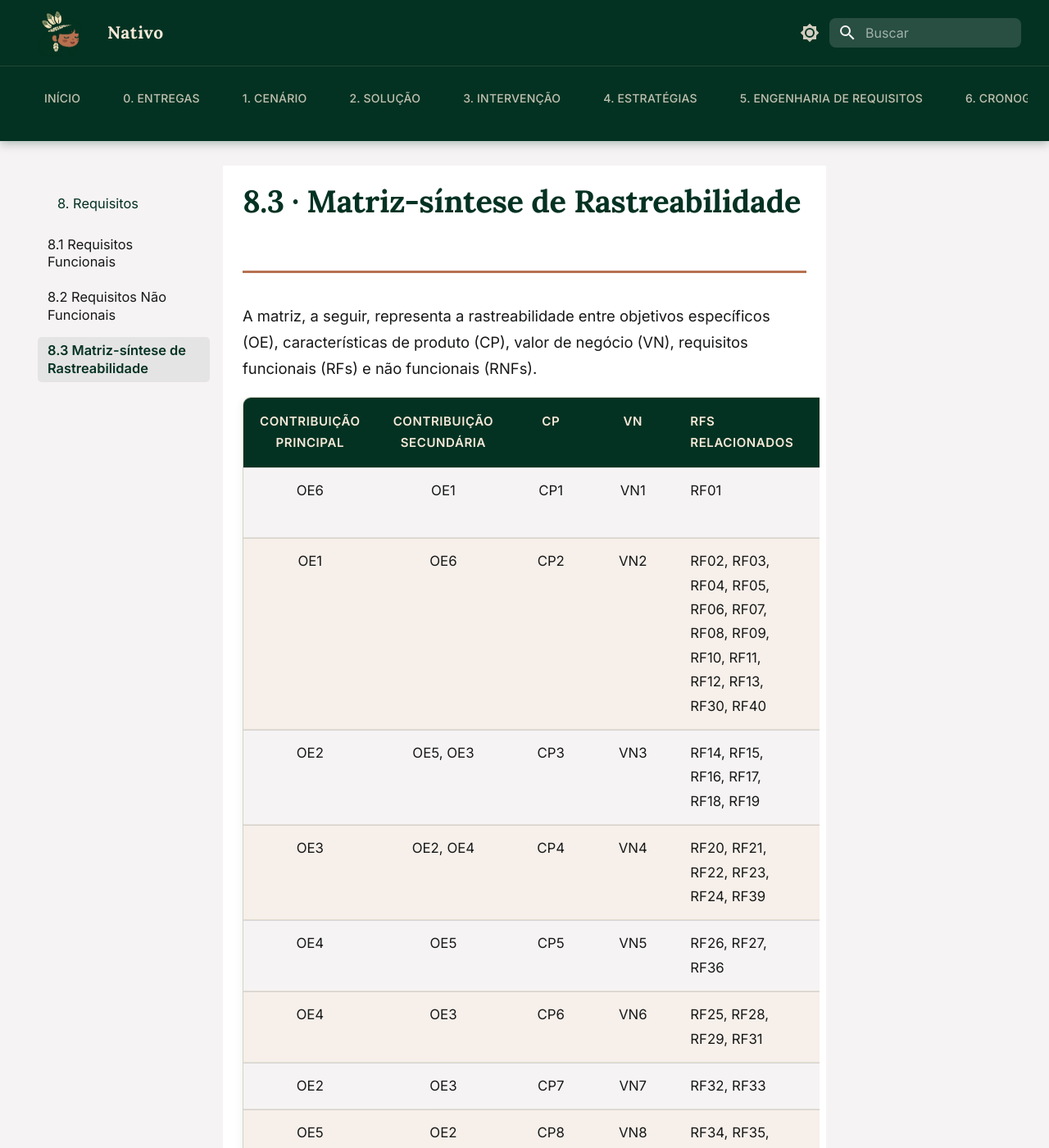
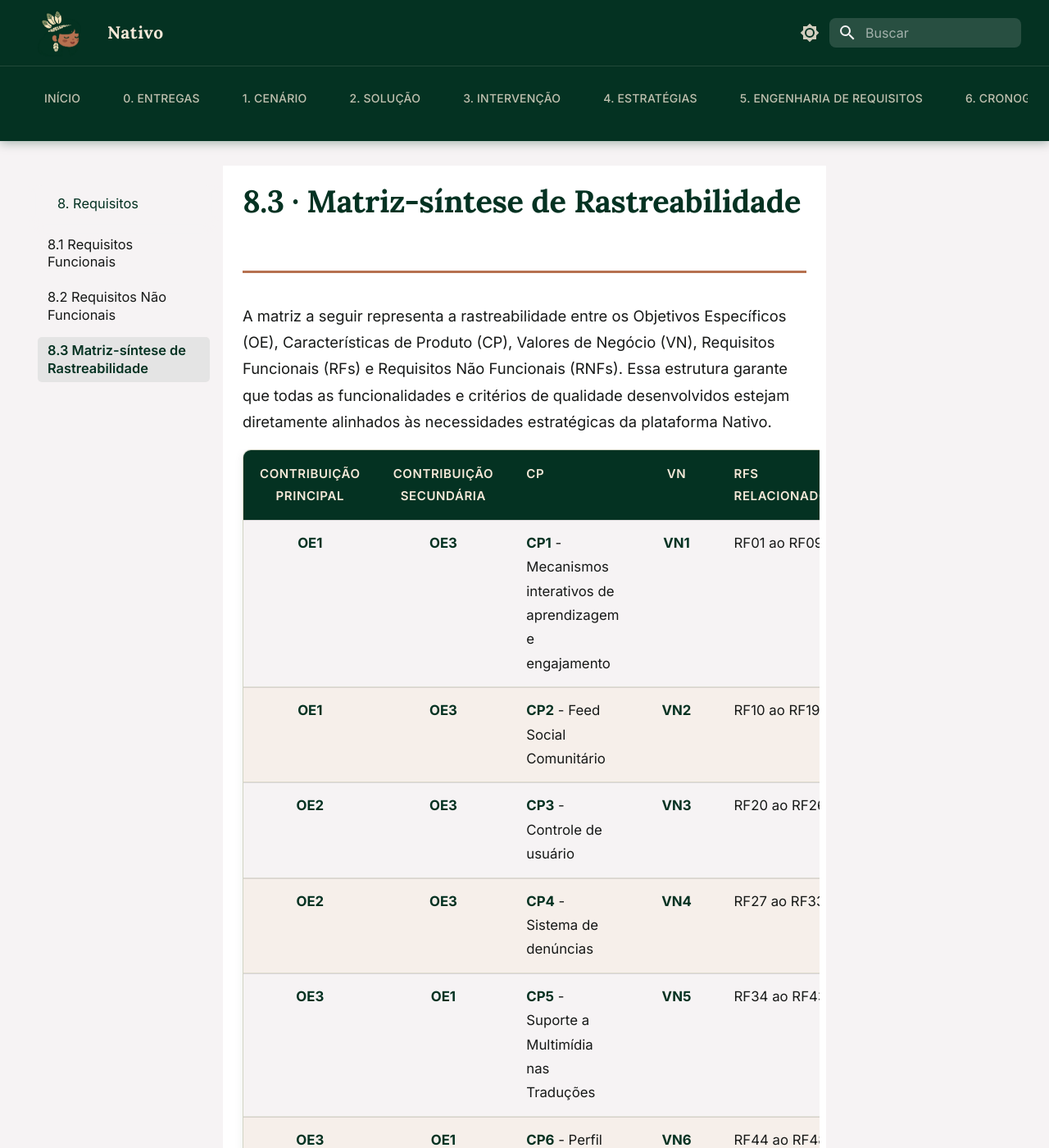
Before and after one commit to mdsreq-fga-unb/REQ-2026.1-T02-Nativo, an MkDocs documentation site: the page built from docs/08-requisitos/matriz.md, in a window 1280 px wide and 1400 px high. Shown: the whole window at 82% size. Built offline with MkDocs 1.6.1 and Material for MkDocs 9.7.7, drawn with Linux system fonts in a browser that asks for light colours; some of the changed text lies outside the part shown.

Commit message:
docs:atualiza matriz

```diff
--- a/docs/08-requisitos/matriz.md
+++ b/docs/08-requisitos/matriz.md
@@ -1,14 +1,13 @@
 # 8.3 · Matriz-síntese de Rastreabilidade
 
-A matriz, a seguir, representa a rastreabilidade entre objetivos específicos (OE), características de produto (CP), valor de negócio (VN), requisitos funcionais (RFs) e não funcionais (RNFs).
+A matriz a seguir representa a rastreabilidade entre os Objetivos Específicos (OE), Características de Produto (CP), Valores de Negócio (VN), Requisitos Funcionais (RFs) e Requisitos Não Funcionais (RNFs). Essa estrutura garante que todas as funcionalidades e critérios de qualidade desenvolvidos estejam diretamente alinhados às necessidades estratégicas da plataforma Nativo.
 
 | Contribuição principal | Contribuição secundária | CP | VN | RFs relacionados | RNFs relacionados |
-|:---:|:---:|:---:|:---:|---|:---:|
-| OE6 | OE1 | CP1 | VN1 | RF01 | RNF01, RNF04, RNF05, RNF06 |
-| OE1 | OE6 | CP2 | VN2 | RF02, RF03, RF04, RF05, RF06, RF07, RF08, RF09, RF10, RF11, RF12, RF13, RF30, RF40 | RNF01, RNF06, RNF09 |
-| OE2 | OE5, OE3 | CP3 | VN3 | RF14, RF15, RF16, RF17, RF18, RF19 | RNF02 |
-| OE3 | OE2, OE4 | CP4 | VN4 | RF20, RF21, RF22, RF23, RF24, RF39 | RNF01, RNF03 |
-| OE4 | OE5 | CP5 | VN5 | RF26, RF27, RF36 | RNF01, RNF03, RNF07, RNF08 |
-| OE4 | OE3 | CP6 | VN6 | RF25, RF28, RF29, RF31 | RNF03 |
-| OE2 | OE3 | CP7 | VN7 | RF32, RF33 | RNF01 |
-| OE5 | OE2 | CP8 | VN8 | RF34, RF35, RF37, RF38 | RNF01, RNF06, RNF10 |
+| :---: | :---: | :--- | :---: | :--- | :--- |
+| **OE1** | **OE3** | **CP1** - Mecanismos interativos de aprendizagem e engajamento | **VN1** | RF01 ao RF09 | RNF04, RNF05, RNF08, RNF10 |
+| **OE1** | **OE3** | **CP2** - Feed Social Comunitário | **VN2** | RF10 ao RF19 | RNF03, RNF04, RNF08, RNF09, RNF10 |
+| **OE2** | **OE3** | **CP3** - Controle de usuário | **VN3** | RF20 ao RF26 | RNF07, RNF08 |
+| **OE2** | **OE3** | **CP4** - Sistema de denúncias | **VN4** | RF27 ao RF33 | RNF07, RNF08 |
+| **OE3** | **OE1** | **CP5** - Suporte a Multimídia nas Traduções | **VN5** | RF34 ao RF43 | RNF01, RNF02, RNF07, RNF08, RNF09 |
+| **OE3** | **OE1** | **CP6** - Perfil de Usuário | **VN6** | RF44 ao RF48 | RNF05, RNF08, RNF10 |
+| **OE3** | **OE1** | **CP7** - Sincronização e Acesso Offline de Traduções | **VN7** | RF49 | RNF06, RNF07, RNF08 |
```
